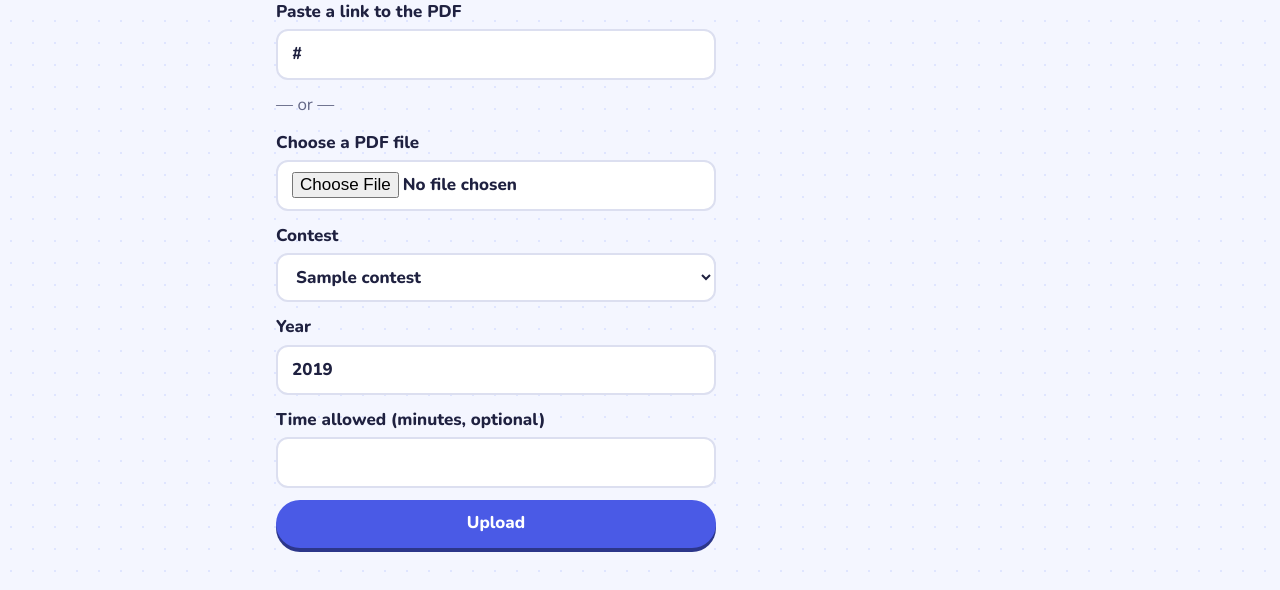
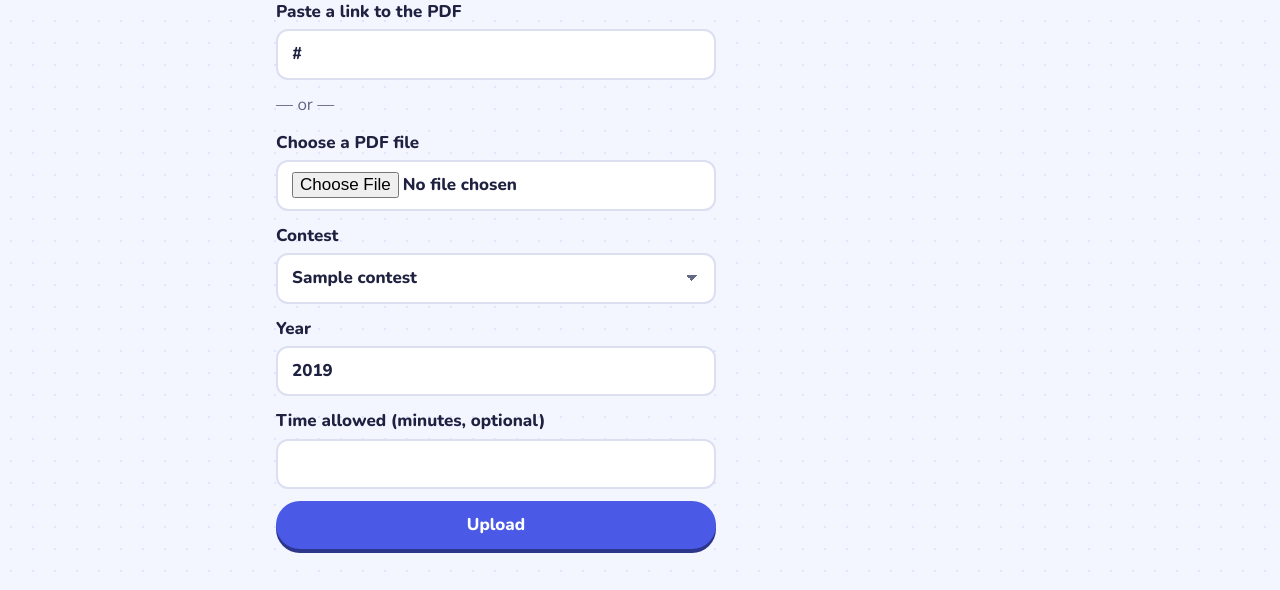
Before and after one commit to ditesh/brainy-broski, a FastAPI app: template app/templates/import_upload.html in a window 1280 px wide. Shown: the part 210-800 px from the top of the page. Run offline with FastAPI, Linux system fonts and the light colour scheme; the template is opened without the code that fills it: most values are stand-ins (such as "Sample title", 1, 10 or a date in 2020); parts of the project's set-up code (start-up, migrations or seed data) failed here and were passed over; some libraries are stand-ins or nearby versions.

Commit message:
style: consistent links (no underline until hover) and centred select arrows
Co-Authored-By: Claude Opus 5.5 <noreply@anthropic.com>
Claude-Session: https://claude.ai/code/session_01LFeRU71sd1r2tAWmFsca27

```diff
--- a/app/static/app.css
+++ b/app/static/app.css
@@ -25,7 +25,9 @@ html { font-size: var(--fs-root); }
 body { margin: 0; font: var(--fw-regular) var(--fs-md)/1.55 var(--font-ui); color: var(--fg);
        background-color: var(--bg);
        background-image: radial-gradient(var(--bg-dot) 1.5px, transparent 1.5px); background-size: 22px 22px; }
-a { color: var(--accent); font-weight: var(--fw-bold); }
+a { color: var(--accent); font-weight: var(--fw-bold); text-decoration: none; }
+a:hover, a:focus-visible { text-decoration: underline; text-underline-offset: 3px; }
+a.button:hover, a.button:focus-visible, .brand:hover, .navgrid a:hover { text-decoration: none; }
 .topbar { display: flex; flex-wrap: wrap; gap: 8px 16px; align-items: center; justify-content: space-between;
           padding: 10px 16px; background: linear-gradient(90deg, var(--accent), var(--accent-2)); color: #fff; }
 .topbar a, .topbar button.link { color: #fff; }
@@ -39,6 +41,11 @@ h2 { font-size: var(--fs-xl); font-weight: var(--fw-heavy); margin: 26px 0 10px;
 label { display: flex; flex-direction: column; gap: 4px; font-weight: var(--fw-heavy); }
 input, select, textarea { font: inherit; padding: 10px 14px; border: 2px solid var(--line); border-radius: 12px;
                           background: var(--card); color: var(--fg); min-height: 48px; width: 100%; }
+select { -webkit-appearance: none; appearance: none; padding-right: 42px; cursor: pointer;
+         background-image: linear-gradient(45deg, transparent 50%, var(--muted) 50%),
+                           linear-gradient(135deg, var(--muted) 50%, transparent 50%);
+         background-position: calc(100% - 22px) 50%, calc(100% - 16px) 50%;
+         background-size: 6px 6px; background-repeat: no-repeat; }
 input:focus, select:focus { outline: none; border-color: var(--accent); box-shadow: 0 0 0 4px color-mix(in srgb, var(--accent) 20%, transparent); }
 input[name="answer"] { font-size: var(--fs-xl); font-weight: var(--fw-heavy); }
 button, .button { font: inherit; font-weight: var(--fw-heavy); min-height: 48px; padding: 8px 18px; border-radius: 999px;
```
Also changed, not shown: tests/test_theme.py (+18 -0 lines).
